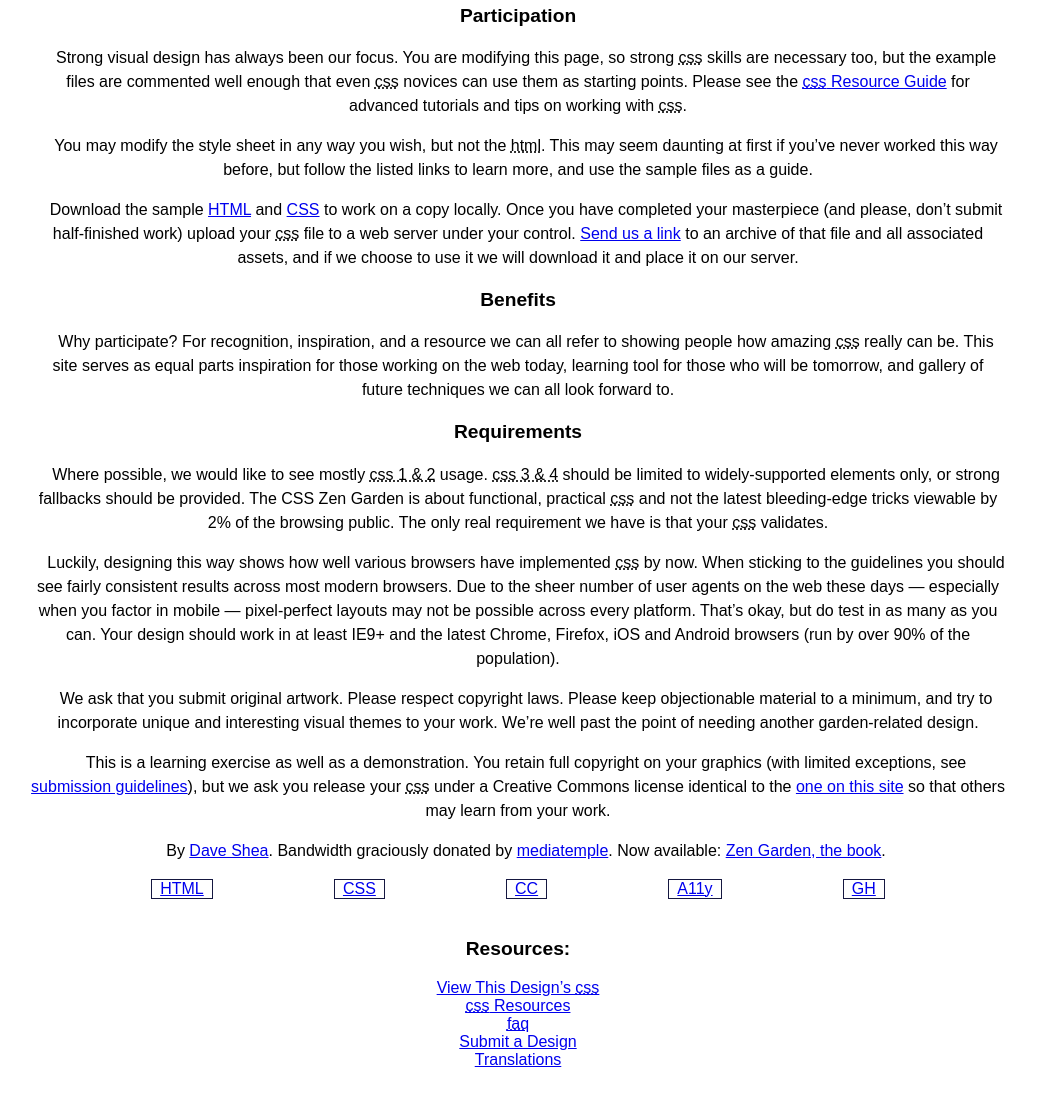
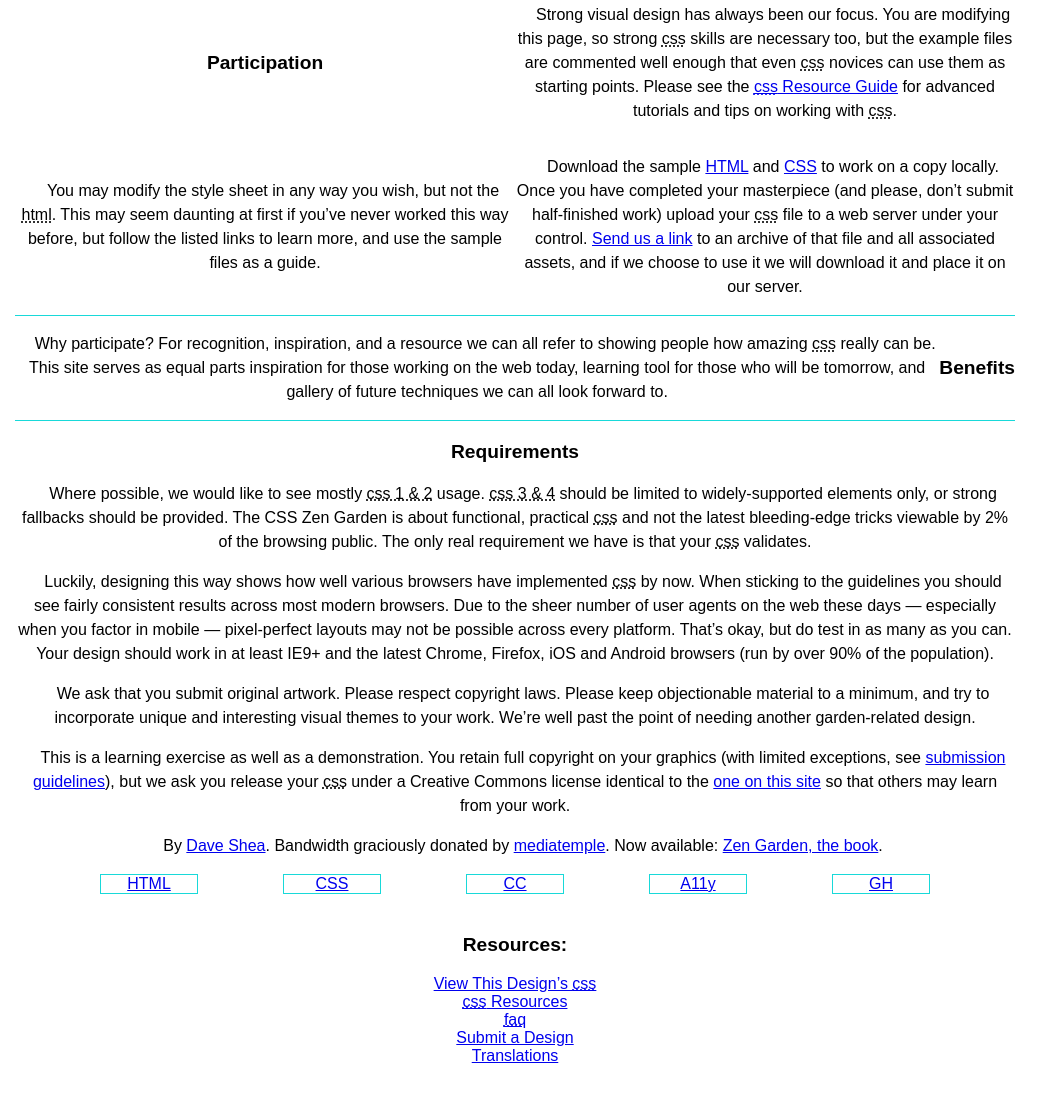
Before and after one commit to mrdsantos/desenvolve-introducao-web, a plain HTML site: page css_zen_garden/index.html in a window 1280 px wide. Shown: the part 911-2007 px from the top of the page, without its empty margins (0-1063 px from the left). Before the commit the page ends 1980 px from the top, so only its background shows below. Drawn offline with Linux system fonts and the light colour scheme.

Commit message:
Exercícios - Flexbox

```diff
--- a/css_zen_garden/style.css
+++ b/css_zen_garden/style.css
@@ -21,9 +21,10 @@ Elements: #18d9d9
 
 html {
 	font-family: sans-serif;
+	margin: 0 auto;
+
 }
 
-html,
 body {
 	height: 100%;
 	margin: 0;
@@ -102,39 +103,71 @@ nav ul li {
 
 footer {
 	margin-bottom: 4%;
-	display: flex;
-	flex-direction: row;
-	justify-content: space-evenly;
 }
 
 footer a {
-	border: solid 1px #151740;
+	border: solid 1px #18d9d9;;
 	padding: 0em 0.5em;
 }
 
 .explanation {
 	width: 60%;
 	margin-right: 35%;
-	border-right: solid 1px #1f295c;
+	border-right: solid 1px #18d9d9;;
 	padding-right: 2%;
 }
 
 #design-selection {
     position: absolute;
-    top: 560px;
+    top: 550px;
     left: 62%;
     padding: 0% 3%;
 }
 
-/*  Agora mova o menu de designs para a direita da página,
- ocupando o espaço em branco deixado pelo elemento .explanation .
+footer {
+	display: flex;
+	flex-flow: row nowrap;
+	justify-content: space-evenly;
+	text-align: center;
+}
 
-- Faça-o iniciar na parte superior da página,
- após a parte de introdução (por exemplo, aplicando top: 560px ).
+footer a {
+	flex-basis: 80px;
+}
 
-- Faça-o iniciar após o elemento .explanation
-(por exemplo, aplicando left: 62% ).
+#zen-benefits {
+	display: flex;
+	flex-flow: row nowrap;
+	align-items: center;
+	border-bottom: solid 1px #18d9d9;
+	border-top: solid 1px #18d9d9;
+}
 
-- Adicione um espaçamento interno horizontal de 2% no menu para centralizá-lo.
+#zen-benefits h3 {
+	flex-grow: 3;
+	order: 2;
+}
 
-*/
+#zen-benefits p {
+	flex-grow: 7;
+	order: 1;
+}
+
+#zen-participation {
+	display: flex;
+	flex-flow: row wrap;
+	align-items: center;
+	border-top: 1px solid #18d9d9;
+
+}
+
+#zen-participation h3 {
+	order: 1;
+	flex-basis: 50%;
+}
+
+#zen-participation p {
+	order: 2;
+	flex-basis: 50%;
+
+}
```
